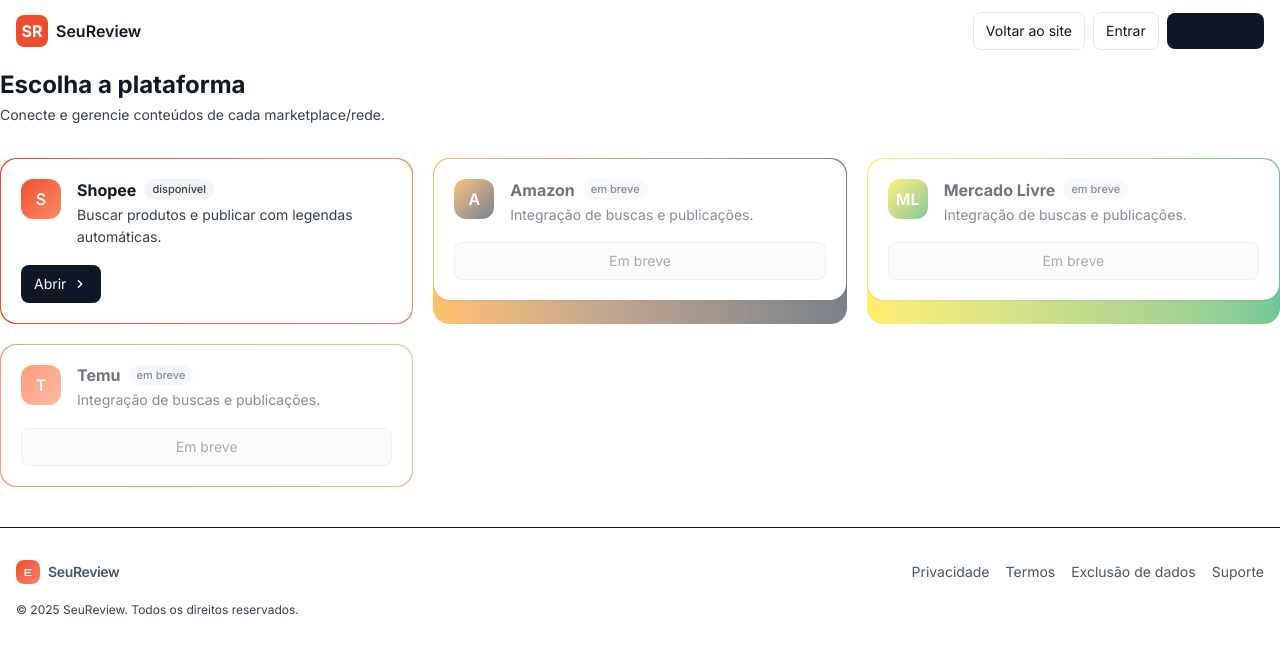
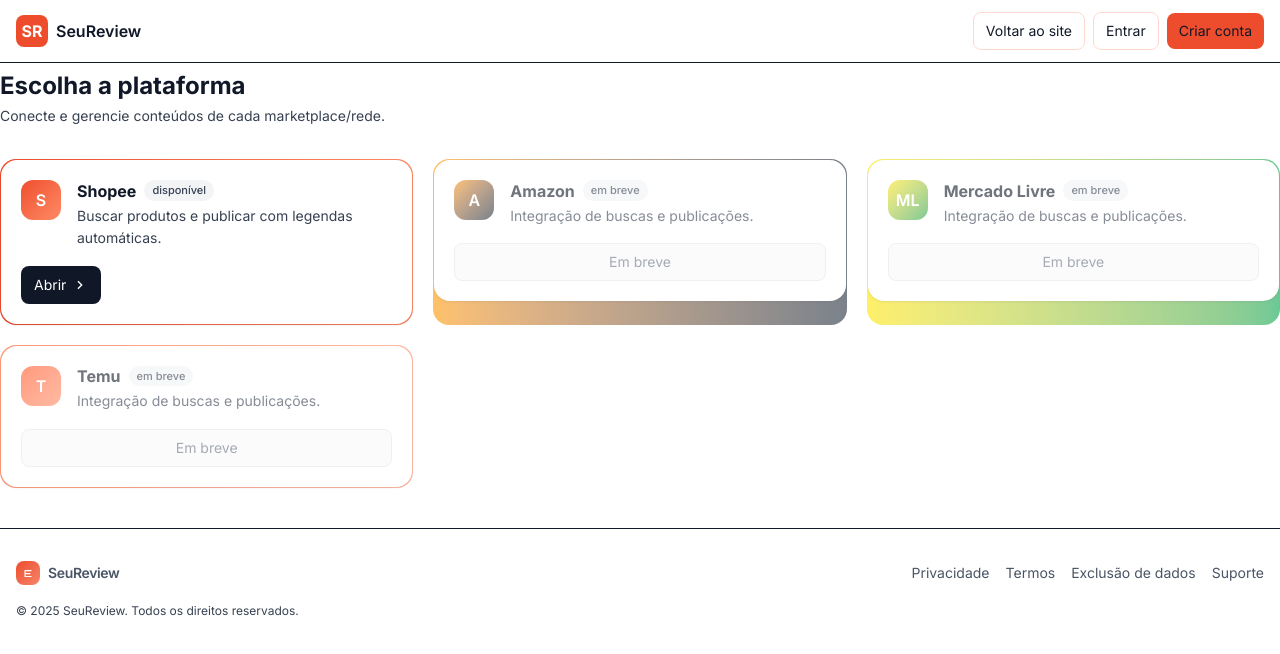
Before and after one commit to marciobever/app_afiliados, a Next.js app: page /dashboard in a window 1280 px wide. Shown: the top 654 px of the page. Built offline with nearby package versions, Linux system fonts and the light colour scheme; no server answers.

Commit message:
Update Header.tsx

```diff
--- a/components/Header.tsx
+++ b/components/Header.tsx
@@ -3,35 +3,11 @@
 import Link from "next/link";
 import { useEffect, useState } from "react";
 import { usePathname } from "next/navigation";
+import { cx } from "@/components/ui";
 
 type Props = { initialLoggedIn?: boolean };
 
 const SITE_URL = process.env.NEXT_PUBLIC_SITE_URL || "https://seureview.com.br";
-
-function btnBase(...c: Array<string | false | undefined>) {
-  return ["inline-flex items-center justify-center rounded-lg px-3 py-2 text-sm transition-colors", ...c.filter(Boolean)].join(" ");
-}
-function NavLink({
-  href,
-  children,
-  active,
-}: {
-  href: string;
-  children: React.ReactNode;
-  active?: boolean;
-}) {
-  return (
-    <Link
-      href={href}
-      className={btnBase(
-        "border",
-        active ? "border-gray-900 bg-gray-900 text-white" : "border-gray-200 hover:bg-gray-50 text-gray-900"
-      )}
-    >
-      {children}
-    </Link>
-  );
-}
 
 export default function Header({ initialLoggedIn = false }: Props) {
   const [open, setOpen] = useState(false);
@@ -61,46 +37,52 @@
   }
 
   const homeHref = loggedIn ? "/dashboard" : "/login";
-  const isDash = pathname?.startsWith("/dashboard");
   const isConfig = pathname === "/dashboard/configuracoes";
 
+  const btn = (...c: string[]) =>
+    cx(
+      "inline-flex items-center justify-center rounded-lg px-3 py-2 text-sm transition-colors",
+      ...c
+    );
+  const ghost = "border border-[#FFD9CF] hover:bg-[#FFF4F0] text-[#111827]";
+  const primary = "bg-[#EE4D2D] hover:bg-[#D8431F] text-white";
+
   return (
-    <header className="sticky top-0 z-40 bg-white/70 backdrop-blur supports-[backdrop-filter]:bg-white/60">
+    <header className="sticky top-0 z-40 bg-white/80 backdrop-blur border-b">
       <div className="mx-auto max-w-7xl px-4 py-3">
         <div className="flex items-center justify-between gap-3">
-          {/* Logo / Home */}
           <Link href={homeHref} aria-label="Início" className="flex items-center gap-2">
-            <span className="inline-flex h-8 w-8 items-center justify-center rounded-lg bg-[#EE4D2D] text-white font-bold">
-              SR
-            </span>
+            <span className="inline-flex h-8 w-8 items-center justify-center rounded-lg bg-[#EE4D2D] text-white font-bold">SR</span>
             <span className="font-semibold text-gray-900">SeuReview</span>
           </Link>
 
-          {/* Ações (desktop) */}
           <div className="hidden sm:flex items-center gap-2">
-            <a href={SITE_URL} target="_blank" rel="noopener" className={btnBase("border border-gray-200 hover:bg-gray-50 text-gray-900")}>
+            <a href={SITE_URL} target="_blank" rel="noopener" className={btn(ghost)}>
               Voltar ao site
             </a>
-
             {loggedIn ? (
               <>
-                <NavLink href="/dashboard" active={isDash && !isConfig}>Painel</NavLink>
-                <NavLink href="/dashboard/configuracoes" active={isConfig}>Configurações</NavLink>
-                <button onClick={logout} className={btnBase("bg-gray-900 text-white hover:bg-gray-800")}>
-                  Sair
-                </button>
+                <Link href="/dashboard" className={btn(ghost)}>
+                  Painel
+                </Link>
+                <Link
+                  href="/dashboard/configuracoes"
+                  className={btn(isConfig ? primary : ghost)}
+                >
+                  Configurações
+                </Link>
+                <button onClick={logout} className={btn(primary)}>Sair</button>
               </>
             ) : (
               <>
-                <Link href="/login" className={btnBase("border border-gray-200 hover:bg-gray-50 text-gray-900")}>Entrar</Link>
-                <Link href="/signup" className={btnBase("bg-gray-900 text-white hover:bg-gray-800")}>Criar conta</Link>
+                <Link href="/login" className={btn(ghost)}>Entrar</Link>
+                <Link href="/signup" className={btn(primary)}>Criar conta</Link>
               </>
             )}
           </div>
 
-          {/* Mobile */}
           <button
-            className={btnBase("sm:hidden border border-gray-200 hover:bg-gray-50 text-gray-900")}
+            className={btn(ghost, "sm:hidden")}
             onClick={() => setOpen((v) => !v)}
             aria-label="Abrir menu"
           >
@@ -108,7 +90,6 @@
           </button>
         </div>
 
-        {/* Menu mobile */}
         {open && (
           <div className="sm:hidden mt-3 border-t pt-3 space-y-2">
             <a
@@ -120,25 +101,22 @@
             >
               Voltar ao site
             </a>
-
             {loggedIn ? (
               <div className="grid grid-cols-1 gap-2">
-                <Link href="/dashboard" className={btnBase("border border-gray-200 hover:bg-gray-50 text-gray-900")} onClick={() => setOpen(false)}>
+                <Link href="/dashboard" className={btn(ghost)} onClick={() => setOpen(false)}>
                   Painel
                 </Link>
-                <Link href="/dashboard/configuracoes" className={btnBase("border border-gray-200 hover:bg-gray-50 text-gray-900")} onClick={() => setOpen(false)}>
+                <Link href="/dashboard/configuracoes" className={btn(ghost)} onClick={() => setOpen(false)}>
                   Configurações
                 </Link>
-                <button onClick={logout} className={btnBase("bg-gray-900 text-white hover:bg-gray-800")}>
-                  Sair
-                </button>
+                <button onClick={logout} className={btn(primary)}>Sair</button>
               </div>
             ) : (
               <div className="grid grid-cols-1 gap-2">
-                <Link href="/login" className={btnBase("border border-gray-200 hover:bg-gray-50 text-gray-900")} onClick={() => setOpen(false)}>
+                <Link href="/login" className={btn(ghost)} onClick={() => setOpen(false)}>
                   Entrar
                 </Link>
-                <Link href="/signup" className={btnBase("bg-gray-900 text-white hover:bg-gray-800")} onClick={() => setOpen(false)}>
+                <Link href="/signup" className={btn(primary)} onClick={() => setOpen(false)}>
                   Criar conta
                 </Link>
               </div>
```
